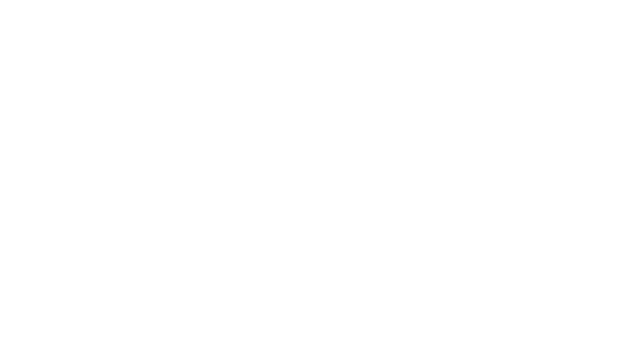
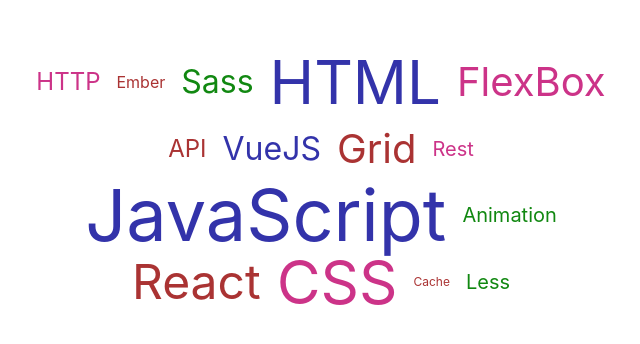
Before and after one commit to jydoskey/tailwindcss, a Nuxt app: page /textcloud in a window 1280 px wide. Before the commit this address had no page. Shown: the part 218-562 px from the top of the page, without its empty margins (319-959 px from the left). Built offline with nearby package versions, Linux system fonts and the light colour scheme.

Commit message:
adjusted file path & display ppty for textcloud

```diff
--- a/components/TextCloud.vue
+++ b/pages/textcloud.vue
@@ -1,4 +1,5 @@
 <template>
+  <div class="container">
     <div class="textcloud">
       <ul class="cloud" role="navigation" aria-label="Webdev word cloud">
         <li><a data-weight="4" href="#">HTTP</a></li>
@@ -18,6 +19,7 @@
         <li><a data-weight="3" href="#">Less</a></li>
       </ul>
     </div>
+  </div>
 </template>
 
 <script>
@@ -28,6 +30,15 @@
 </script>
 
 <style lang="scss" scoped>
+  .container {
+    margin: 0 auto;
+    min-height: 100vh;
+    display: flex;
+    justify-content: center;
+    align-items: center;
+    text-align: center;
+  }
+
   html,
   body {
     height: 100vh;
```
Lines whose indentation alone changed are shown as unchanged.
